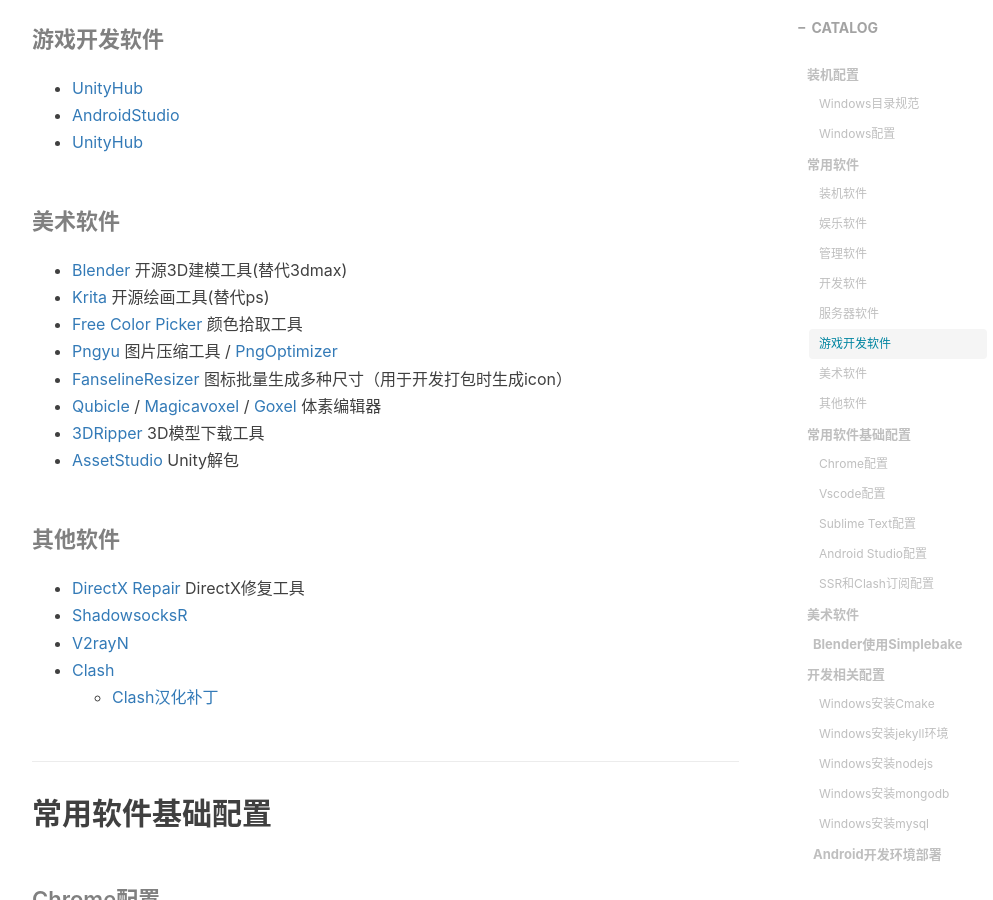
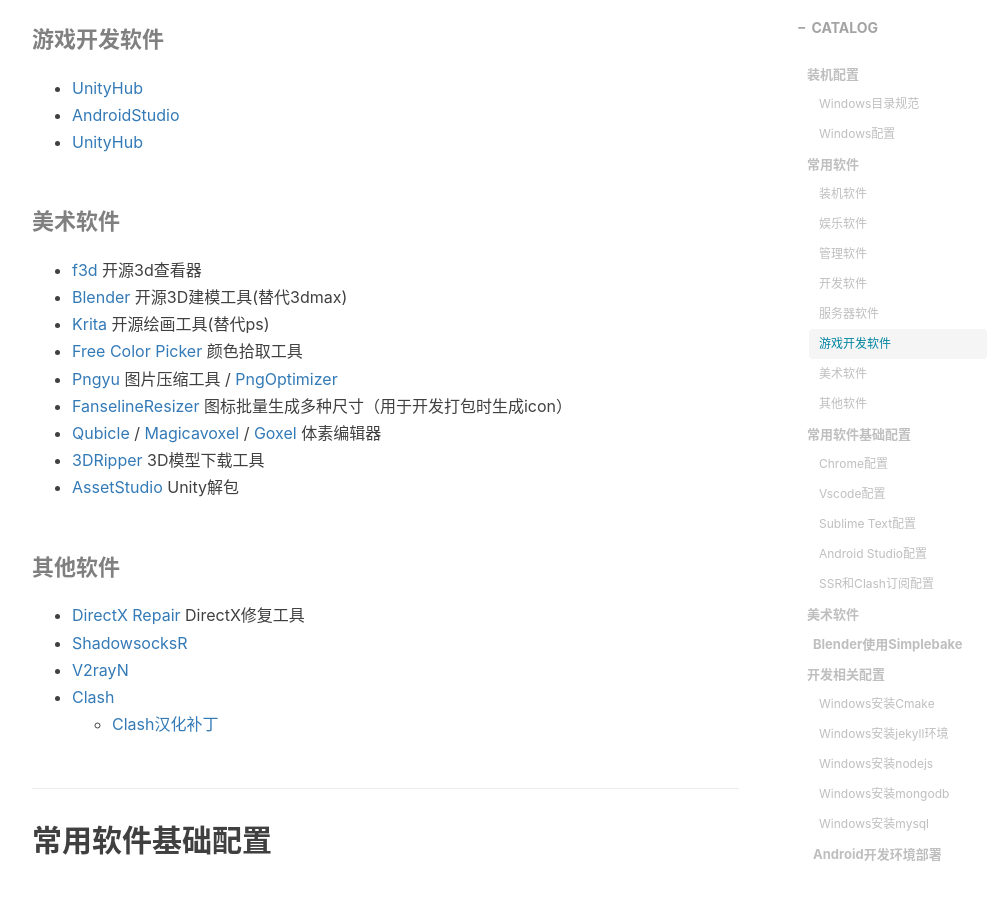
Before and after one commit to gumcstronger/gumcstronger.github.io, a Jekyll site: the page built from _posts/2022/2022-08-24-windows.md, in a window 1280 px wide and 900 px high, scrolled down 3922 px. Shown: the whole window, without its empty margins (233-1226 px from the left). Built offline with Jekyll 4.4.1, drawn with Linux system fonts in a browser that asks for light colours; comment, search, counter and statistics services are not loaded.

Commit message:
Update 2022-08-24-windows.md

```diff
--- a/_posts/2022/2022-08-24-windows.md
+++ b/_posts/2022/2022-08-24-windows.md
@@ -132,6 +132,7 @@
 
 #### 美术软件
 
+- [f3d](https://github.com/mrdoob/3d-file-viewer) 开源3d查看器
 - [Blender](https://www.blender.org/thanks/) 开源3D建模工具(替代3dmax)
 - [Krita](https://krita.org/) 开源绘画工具(替代ps)
 - [Free Color Picker](https://github.com/jackdp/Free-Color-Picker) 颜色拾取工具
```
